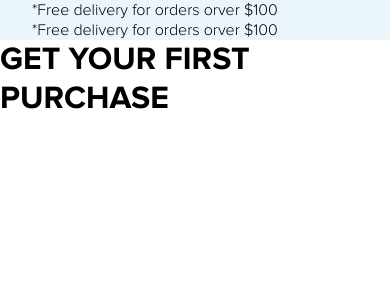
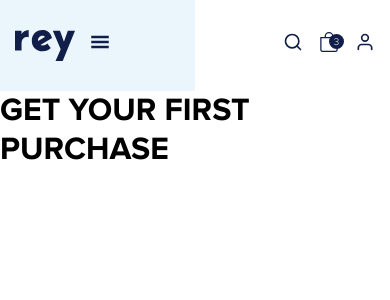
Before and after one commit to mohaymenrafi/rey-furnisher, a React (Create React App) app in the folder client/: page / in a window 390 px wide. Shown: the top 300 px of the page. Built offline with nearby package versions, Linux system fonts and the light colour scheme.

Commit message:
mobile header done

```diff
--- a/client/src/components/Header.tsx
+++ /dev/null
@@ -1,15 +0,0 @@
-import Container from "../styles/Container";
-import StyledTopbar from "../styles/StyledTopbar";
-
-export default function Header() {
-  return (
-    <>
-      <StyledTopbar>
-        <Container>
-          <div>*Free delivery for orders orver $100</div>
-          <div>*Free delivery for orders orver $100</div>
-        </Container>
-      </StyledTopbar>
-    </>
-  );
-}
--- /dev/null
+++ b/client/src/components/Header/index.tsx
@@ -0,0 +1,131 @@
+import styled from "styled-components";
+import Container from "../../styles/Container";
+import logo from "../../assets/logo.svg";
+import { GiHamburgerMenu } from "react-icons/gi";
+import { FiSearch, FiUser } from "react-icons/fi";
+import { BsBag } from "react-icons/bs";
+import { theme } from "../../styles/theme";
+
+let amount: number = 3;
+
+interface ICart {
+  amount: number;
+}
+
+const StyledTopbar = styled.div`
+  background-color: ${theme.col.skyblue};
+  font-size: ${theme.fs.xs};
+  font-weight: 500;
+`;
+const ContainerExtended = styled(Container)`
+  /* display: none; */
+
+  display: flex;
+  justify-content: space-between;
+  align-items: center;
+  padding: 0;
+
+  ul {
+    display: flex;
+
+    li {
+      list-style: none;
+      margin-left: 16px;
+    }
+  }
+`;
+const ContainerTop = styled(ContainerExtended)`
+  display: none;
+  padding: 5px 15px;
+  margin-bottom: 1px;
+  @media (min-width: ${theme.sc.lg}) {
+    display: flex;
+  }
+`;
+
+const StyledNav = styled.div`
+  background: linear-gradient(
+    90deg,
+    rgba(235, 246, 252, 1) 50%,
+    rgba(255, 255, 255, 1) 50%
+  );
+  padding: 30px 15px;
+`;
+
+const Icon = styled.span`
+  color: ${theme.col["black-2"]};
+  font-size: ${theme.fs["md-2"]};
+`;
+const CartIcon = styled(Icon)<ICart>`
+  position: relative;
+  &::after {
+    position: absolute;
+    content: "${(props) => props.amount}";
+    color: ${theme.col.white};
+    top: 0;
+    right: -5px;
+    background-color: ${theme.col["black-2"]};
+    font-size: ${theme.fs.xxs};
+    border-radius: 150px;
+    width: 15px;
+    height: 15px;
+    display: flex;
+    align-items: center;
+    justify-content: center;
+  }
+`;
+const Logo = styled.img`
+  width: 60px;
+  margin-right: 15px;
+`;
+const Left = styled.div`
+  display: flex;
+  align-items: center;
+`;
+const Right = styled.div``;
+
+export default function Header() {
+  return (
+    <header>
+      {/* topbar */}
+      <StyledTopbar>
+        <ContainerTop>
+          <p>* Free delivery for orders over $100</p>
+          <ul>
+            <li>CALL 0555 558 669</li>
+            <li>COMPANY</li>
+            <li>SUPPORT</li>
+          </ul>
+        </ContainerTop>
+      </StyledTopbar>
+      {/* navbar */}
+      <StyledNav>
+        <ContainerExtended>
+          <Left>
+            <Logo src={logo} alt="site logo" aria-label="logo" />
+            <Icon>
+              <GiHamburgerMenu />
+            </Icon>
+          </Left>
+          <ul>
+            <li>
+              <Icon>
+                <FiSearch />
+              </Icon>
+            </li>
+            <li>
+              <CartIcon amount={amount}>
+                <BsBag />
+              </CartIcon>
+            </li>
+            <li>
+              <Icon>
+                <FiUser />
+              </Icon>
+            </li>
+          </ul>
+        </ContainerExtended>
+      </StyledNav>
+    </header>
+  );
+}
--- a/client/src/components/index.ts
+++ b/client/src/components/index.ts
@@ -1,2 +1,2 @@
-export { default as Header } from "./Header";
+export { default as Header } from "./Header/index";
 export { default as Theme } from "./Theme/index";
--- a/client/src/styles/Container.ts
+++ b/client/src/styles/Container.ts
@@ -4,22 +4,22 @@ import { theme } from "./theme";
 const Container = styled.div`
   max-width: 100%;
   margin: auto;
-  padding: 0 2rem;
-  @media (min-width: ${({ theme }) => theme.screens.sm}) {
-    max-width: ${({ theme }) => theme.screens.sm};
+  padding: 5px 15px;
+
+  @media (min-width: ${theme.sc.sm}) {
+    max-width: ${theme.sc.sm};
   }
-  @media (min-width: ${({ theme }) => theme.screens.md}) {
-    max-width: ${({ theme }) => theme.screens.md};
+  @media (min-width: ${theme.sc.md}) {
+    max-width: ${theme.sc.md};
   }
-  @media (min-width: ${({ theme }) => theme.screens.lg}) {
-    max-width: ${({ theme }) => theme.screens.lg};
+  @media (min-width: ${theme.sc.lg}) {
+    max-width: ${theme.sc.lg};
   }
-  @media (min-width: ${({ theme }) => theme.screens.xl}) {
-    max-width: ${({ theme }) => theme.screens.xl};
+  @media (min-width: ${theme.sc.xl}) {
+    max-width: ${theme.sc.xl};
   }
-  @media (min-width: ${({ theme }) => theme.screens["2xl"]}) {
-    max-width: ${({ theme }) => theme.screens["2xl"]};
-    padding: 3rem 4rem;
+  @media (min-width: ${theme.sc["2xl"]}) {
+    max-width: ${theme.sc["2xl"]};
   }
 `;
 
--- a/client/src/styles/StyledTopbar.ts
+++ /dev/null
@@ -1,7 +0,0 @@
-import styled from "styled-components";
-
-const StyledTopbar = styled.div`
-  background-color: ${({ theme }) => theme.colors.skyblue};
-`;
-
-export default StyledTopbar;
--- a/client/src/styles/theme.ts
+++ b/client/src/styles/theme.ts
@@ -1,5 +1,5 @@
 const theme = {
-  colors: {
+  col: {
     skyblue: "#EBF6FC",
     "black-2": "#111E49",
     darkBlue: "#1E306E",
@@ -8,7 +8,7 @@ const theme = {
     white: "#ffffff",
     black: "#000000",
   },
-  fontSize: {
+  fs: {
     xxs: "10px",
     xs: "12px",
     sm: "14px",
@@ -20,13 +20,18 @@ const theme = {
     xl: "34px",
     "xl-2": "35px",
   },
-  screens: {
+  sc: {
     sm: "640px",
     md: "768px",
     lg: "1024px",
     xl: "1280px",
     "2xl": "1536px",
   },
+  spacing: {
+    "5": "5px",
+    "15": "15px",
+    "30": "30px",
+  },
 };
 
 export { theme };
```
Also changed, not shown: client/src/assets/logo.svg (added).
